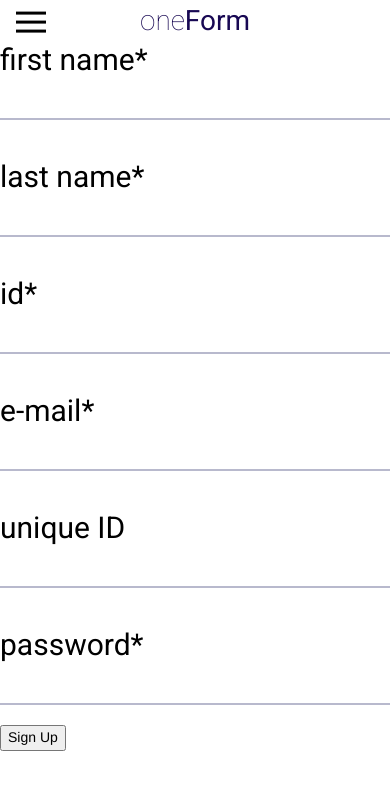
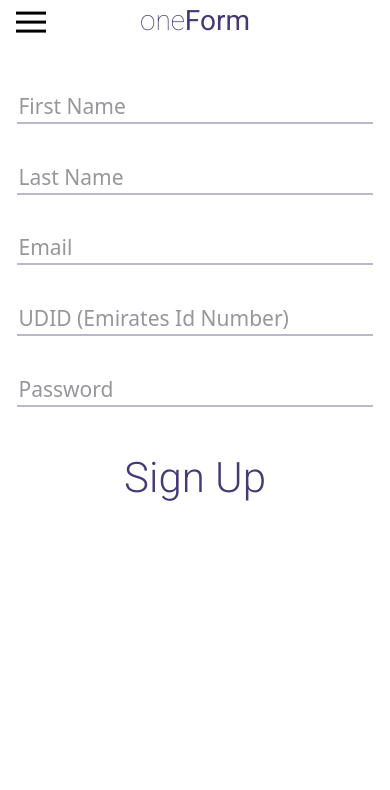
Before and after one commit to lingz/oneform-citizen-mobile, a plain HTML site: page www/index.html at #/sign_up in a window 390 px wide. Drawn offline with Linux system fonts and the light colour scheme; some packages are replaced by stand-ins of ours; files whose address does not match are found by name.

Commit message:
forward done

```diff
--- /dev/null
+++ b/www/assets/css/_login.scss
@@ -0,0 +1,20 @@
+#login, #sign-up {
+  text-align: center;
+  padding-top: 30px;
+  input[type="submit"] {
+    font-size: 3em;
+    border: none;
+    color: $dark-blue
+  }
+  a {
+    margin-top: 20px;
+    font-size: 1.2em;
+    display: block;
+    text-decoration: none;
+    color: $dark-blue;
+    &:hover {
+      text-decoration: none;
+      color: $dark-blue;
+    }
+  }
+}
--- a/www/assets/css/style.scss
+++ b/www/assets/css/style.scss
@@ -2,6 +2,7 @@
 @import "sidemenu";
 @import "input";
 @import "loading";
+@import "login";
 @import url(http://fonts.googleapis.com/css?family=Roboto:400,300,100);
 
 [ng\:cloak], [ng-cloak], [data-ng-cloak], [x-ng-cloak], .ng-cloak, .x-ng-cloak {
@@ -22,7 +23,6 @@
 .big-logo {
   position: relative;
   width: 200px;
-  margin-top: 30px;
   margin-bottom: 30px;
 }
 
@@ -33,7 +33,7 @@
 header.bar.bar-header {
   background-color: white !important;
   border: none !important;
-  h1.title {
+  a.title {
     font-size: 2em;
     color: $dark-blue;
   }
@@ -51,24 +51,8 @@
   }
 }
 
-
-#login {
-  text-align: center;
-  input[type="submit"] {
-    font-size: 3em;
-    border: none;
-    color: $dark-blue
-  }
-  a {
-    margin-top: 20px;
-    display: block;
-    text-decoration: none;
-    color: $dark-blue;
-    &:hover {
-      text-decoration: none;
-      color: $dark-blue;
-    }
-  }
+.item {
+  border: none;
 }
 
 #errors {
--- a/www/index.html
+++ b/www/index.html
@@ -32,10 +32,10 @@
         {{loadingMessage.length > 0 ? loadingMessage : "Loading..." }}
       </div>
       <header class="bar bar-header">
-        <button class="button button-icon" ng-click="openLeft()">
+        <button class="button button-icon" ng-click="toggleLeft()">
           <i class="icon ion-navicon"></i>
         </button>
-        <h1 class="title"><span class="light-text">one</span><span class="heavy-text">Form</span></h1>
+        <a href="#/all_forms" class="title"><span class="light-text">one</span><span class="heavy-text">Form</span></a>
       </header>
       <content has-header="true">
         <div ng-view></div>
--- a/www/js/controllers.js
+++ b/www/js/controllers.js
@@ -16,11 +16,18 @@
 
   app1.controller("menuController", [
     '$scope', '$location', '$rootScope', function($scope, $location, $rootScope) {
-      $scope.openLeft = function() {
+      $scope.closeLeft = function() {
+        return $scope.sideMenuController.close();
+      };
+      $scope.toggleLeft = function() {
         return $scope.sideMenuController.toggleLeft();
       };
       $scope.isLoading = false;
-      return $scope.loadingMessage = "";
+      $scope.loadingMessage = "";
+      return $scope.$on("$routeChangeSuccess", function() {
+        console.log("running");
+        return $scope.closeLeft();
+      });
     }
   ]);
 
@@ -119,6 +126,28 @@
   app1.controller("SignUpController", [
     '$scope', '$location', '$rootScope', function($scope, $location, $rootScope) {
       $scope.userSignUp = {};
+      $scope.user = {
+        firstName: {
+          name: "First Name",
+          id: "firstName"
+        },
+        lastName: {
+          name: "Last Name",
+          id: "lastName"
+        },
+        email: {
+          name: "Email",
+          id: "email"
+        },
+        uniqueId: {
+          name: "UDID (Emirates Id Number)",
+          id: "internalId"
+        },
+        password: {
+          name: "Password",
+          id: "password"
+        }
+      };
       return $scope.signUp = function(user) {
         var data, success;
         console.log($scope.signUpForm.$valid);
--- a/www/partials/sign_up.html
+++ b/www/partials/sign_up.html
@@ -1,17 +1,12 @@
-<div>
+<div id="sign-up">
 	<form name="signUpForm" ng-controller="SignUpController" method="POST" novalidate ng-submit="signUp(user)">
-		<h2>first name*</h2>
-		<input type="text" ng-model="user.firstName" required>
-		<h2>last name*</h2>
-		<input type="text" ng-model="user.lastName" required>
-		<h2>id*</h2>
-		<input type="text" ng-model="user.internalId" required>
-		<h2>e-mail*</h2>
-		<input type="text" ng-model="user.email" required>
-		<h2>unique ID</h2>
-		<input type="text" ng-model="user.uniqueId" required>
-		<h2>password*</h2>
-		<input ng-model="user.password" type="password" required>
-		<button type="submit">Sign Up</button>
+    <ol>
+      <input-field field="user.firstName"></input-field>
+      <input-field field="user.lastName"></input-field>
+      <input-field field="user.email"></input-field>
+      <input-field field="user.uniqueId"></input-field>
+      <input-field field="user.password"></input-field>
+    </ol>
+		<input type="submit" value="Sign Up" class="medium-text">
 	</form>
 </div>
```
Also changed, not shown: www/assets/js/controllers.coffee (+24 -1 lines), www/css/style.css.
